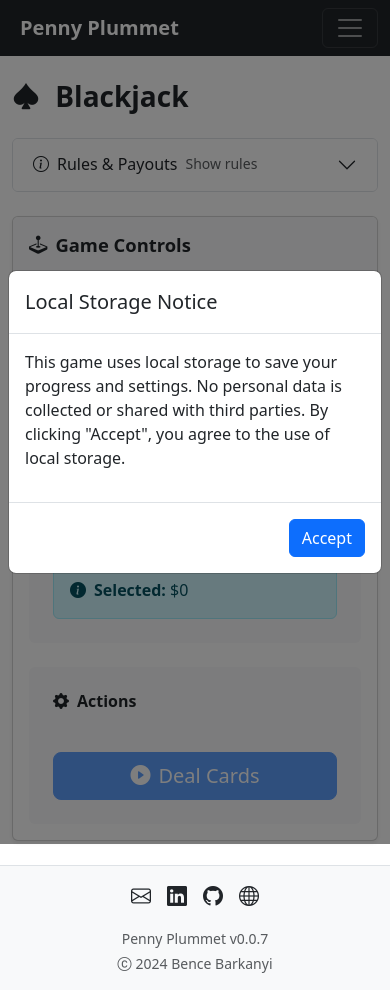
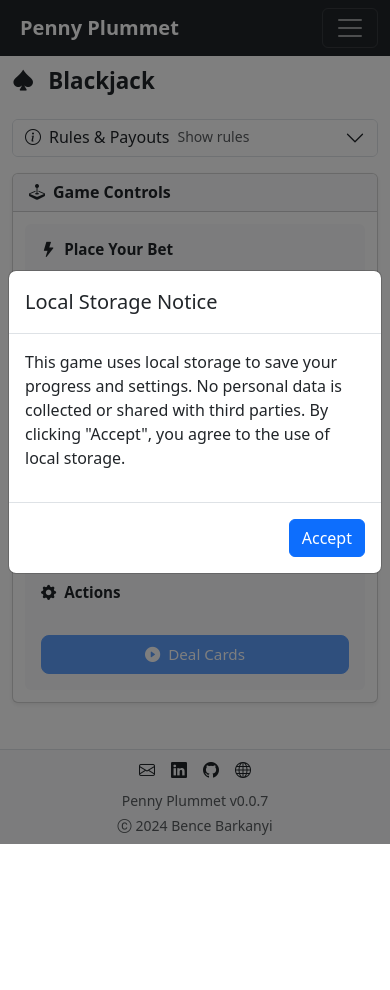
Before and after one commit to benceb2/penny-plummet, a Vue app: page /blackjack in a window 390 px wide. After the commit the page ends 844 px from the top, so only its background shows below. Built offline with nearby package versions, Linux system fonts and the light colour scheme.

Commit message:
set decimals: 1 for clicks stats formatting + work on removing scroll from mobile viewports

```diff
--- a/src/components/layout/AppFooter.vue
+++ b/src/components/layout/AppFooter.vue
@@ -2,7 +2,7 @@
 import pkg from '../../../package.json'
 </script>
 <template>
-  <footer class="mt-auto py-3 bg-light border-top">
+  <footer class="mt-auto py-2 py-md-3 bg-light border-top app-footer">
     <div class="container text-center">
       <div class="mb-3">
         <a
@@ -57,4 +57,14 @@ import pkg from '../../../package.json'
 .hover-opacity:hover {
   opacity: 0.7;
 }
+
+@media (max-width: 767px) {
+  .app-footer .mb-3 {
+    margin-bottom: 0.5rem !important;
+  }
+
+  .app-footer .fs-5 {
+    font-size: 1rem !important;
+  }
+}
 </style>
--- a/src/components/layout/BaseLayout.vue
+++ b/src/components/layout/BaseLayout.vue
@@ -8,7 +8,7 @@ defineProps<{
 </script>
 
 <template>
-  <section class="container py-2 pt-4">
+  <section class="container py-2 pt-4 base-layout">
     <div class="row mb-4">
       <div class="col-12">
         <div class="d-flex justify-content-between align-items-center flex-wrap gap-3">
@@ -32,4 +32,15 @@ defineProps<{
 :slotted(.row:last-child) {
   margin-bottom: 0;
 }
+
+@media (max-width: 767px) {
+  .base-layout {
+    padding-top: 0.75rem !important;
+    padding-bottom: 0.75rem !important;
+  }
+
+  :slotted(.row) {
+    margin-bottom: 1rem;
+  }
+}
 </style>
--- a/src/stores/clickerStore.ts
+++ b/src/stores/clickerStore.ts
@@ -82,11 +82,11 @@ export const useClickerStore = defineStore('clicker', () => {
   }))
   const formattedManualLifetimeClicks = computed(() => formatNumber(manualLifetimeClicks.value, {
     currency: false,
-    decimals: 0
+    decimals: 1
   }))
   const formattedPassiveLifetimeClicks = computed(() => formatNumber(passiveLifetimeClicks.value, {
     currency: false,
-    decimals: 0
+    decimals: 1
   }))
 
   const formattedIncome = computed(() => {
--- a/src/styles/typography.css
+++ b/src/styles/typography.css
@@ -15,3 +15,17 @@
   font-weight: 600;
   line-height: 1.3;
 }
+
+@media (max-width: 767px) {
+  .page-title {
+    font-size: 1.4rem;
+  }
+
+  .section-title {
+    font-size: 1rem;
+  }
+
+  .subsection-title {
+    font-size: 0.95rem;
+  }
+}
--- a/src/views/blackjack/BlackjackView.vue
+++ b/src/views/blackjack/BlackjackView.vue
@@ -132,7 +132,7 @@ const maxBetAmount = computed(() => userStore.chips)
     <!-- Main Content -->
 
     <!-- Stats Section -->
-    <div v-if="showStats" class="row mb-4">
+    <div v-if="showStats" class="row mb-3 mb-md-4">
       <div class="col-12 d-none d-md-block">
         <div class="card">
           <div class="card-header bg-light">
@@ -237,7 +237,7 @@ const maxBetAmount = computed(() => userStore.chips)
 
     <div class="blackjack-view">
     <!-- Rules Summary -->
-    <div class="row mb-4">
+    <div class="row mb-3 mb-md-4">
       <div class="col-12">
         <div class="accordion" id="blackjackRulesAccordion">
           <div class="accordion-item">
@@ -286,10 +286,10 @@ const maxBetAmount = computed(() => userStore.chips)
     </div>
 
     <!-- Dealer's Hand -->
-    <div v-if="gameStore.dealerHand.length" class="row mb-4">
+    <div v-if="gameStore.dealerHand.length" class="row mb-3 mb-md-4">
       <div class="col-12">
         <div class="card shadow-sm">
-          <div class="card-header bg-light">
+          <div class="card-header bg-light blackjack-card-header">
             <div class="d-flex align-items-center">
               <h2 class="mb-0 section-title">
                 <i class="bi bi-person-fill me-2" aria-hidden="true"></i>{{ t('blackjack.dealer.hand') }}
@@ -299,7 +299,7 @@ const maxBetAmount = computed(() => userStore.chips)
               </span>
             </div>
           </div>
-          <div class="card-body">
+          <div class="card-body blackjack-card-body">
             <div class="d-flex justify-content-center">
               <div class="d-flex flex-wrap gap-2 gap-sm-3 justify-content-center p-2 p-sm-3">
                 <PlayingCard v-for="(card, index) in gameStore.dealerHand" :key="index" :card="card" />
@@ -311,10 +311,10 @@ const maxBetAmount = computed(() => userStore.chips)
     </div>
 
     <!-- Player's Hand -->
-    <div v-if="gameStore.playerHand.length" class="row mb-4">
+    <div v-if="gameStore.playerHand.length" class="row mb-3 mb-md-4">
       <div class="col-12">
         <div class="card shadow-sm">
-          <div class="card-header bg-light">
+          <div class="card-header bg-light blackjack-card-header">
             <div class="d-flex align-items-center">
               <h2 class="mb-0 section-title">
                 <i class="bi bi-person-circle me-2" aria-hidden="true"></i>{{ t('blackjack.player.hand') }}
@@ -324,7 +324,7 @@ const maxBetAmount = computed(() => userStore.chips)
               </span>
             </div>
           </div>
-          <div class="card-body">
+          <div class="card-body blackjack-card-body">
             <div class="d-flex justify-content-center">
               <div class="d-flex flex-wrap gap-2 gap-sm-3 justify-content-center p-2 p-sm-3">
                 <PlayingCard v-for="(card, index) in gameStore.playerHand" :key="index" :card="card" />
@@ -339,18 +339,18 @@ const maxBetAmount = computed(() => userStore.chips)
     <div class="row">
       <div class="col-12">
         <div class="card shadow-sm">
-          <div class="card-header bg-light py-3">
+          <div class="card-header bg-light py-2 py-md-3 blackjack-card-header">
             <h2 class="mb-0 section-title">
               <i class="bi bi-joystick me-2" aria-hidden="true"></i>{{ t('blackjack.controls.title') }}
             </h2>
           </div>
-          <div class="card-body">
-            <div class="row g-4">
+          <div class="card-body blackjack-card-body">
+            <div class="row g-3 g-md-4">
               <!-- Betting Section -->
               <div class="col-md-6" v-if="gameStore.gameState === BlackjackState.BETTING">
                 <div class="h-100">
-                  <div class="bg-light p-4 rounded h-100">
-                    <h3 class="d-flex align-items-center mb-4 subsection-title">
+                  <div class="bg-light p-3 p-md-4 rounded h-100">
+                    <h3 class="d-flex align-items-center mb-3 mb-md-4 subsection-title">
                       <i class="bi bi-lightning-fill me-2" aria-hidden="true"></i>{{ t('blackjack.controls.placeBet') }}
                     </h3>
 
@@ -363,8 +363,8 @@ const maxBetAmount = computed(() => userStore.chips)
               <div
                 :class="`col-md-${[BlackjackState.PLAYER_TURN, BlackjackState.GAME_OVER].includes(gameStore.gameState) ? '12' : '6'}`">
                 <div class="h-100">
-                  <div class="bg-light p-4 rounded h-100">
-                    <h3 class="d-flex align-items-center mb-4 subsection-title">
+                  <div class="bg-light p-3 p-md-4 rounded h-100">
+                    <h3 class="d-flex align-items-center mb-3 mb-md-4 subsection-title">
                       <i class="bi bi-gear-fill me-2" aria-hidden="true"></i>{{ t('blackjack.controls.actions') }}
                     </h3>
 
@@ -408,3 +408,29 @@ const maxBetAmount = computed(() => userStore.chips)
     </div>
   </BaseLayout>
 </template>
+
+<style scoped>
+@media (max-width: 767px) {
+  .blackjack-card-header {
+    padding-top: 0.5rem;
+    padding-bottom: 0.5rem;
+  }
+
+  .blackjack-card-body {
+    padding: 0.75rem;
+  }
+
+  .blackjack-view .accordion-button {
+    padding: 0.5rem 0.75rem;
+  }
+
+  .blackjack-view .list-group-item {
+    padding: 0.5rem 0.75rem;
+  }
+
+  .blackjack-view .btn-lg {
+    padding: 0.45rem 0.75rem;
+    font-size: 0.95rem;
+  }
+}
+</style>
--- a/src/views/clicker/ClickArea.vue
+++ b/src/views/clicker/ClickArea.vue
@@ -55,8 +55,7 @@ const handleCollectWithAnimation = () => {
 
 <template>
   <div class="card shadow-sm h-100 rounded-4">
-    <div class="card-body d-flex flex-column justify-content-center align-items-center p-3"
-      style="min-height: 600px;">
+    <div class="card-body d-flex flex-column justify-content-center align-items-center p-3 click-area-body">
 
       <!-- Combo Display -->
       <div class="position-relative w-100 d-flex justify-content-center mb-3" style="height: 0;">
@@ -201,6 +200,10 @@ const handleCollectWithAnimation = () => {
 
 .collect-btn:disabled {
   opacity: 0.6;
+}
+
+.click-area-body {
+  min-height: 600px;
 }
 
 /* Animated background for collect button */
@@ -435,6 +438,10 @@ const handleCollectWithAnimation = () => {
 
 /* Responsive adjustments */
 @media (max-width: 991px) {
+  .click-area-body {
+    min-height: 520px;
+  }
+
   .main-click-btn {
     width: 200px;
     height: 200px;
@@ -446,6 +453,10 @@ const handleCollectWithAnimation = () => {
 }
 
 @media (max-width: 768px) {
+  .click-area-body {
+    min-height: 420px;
+  }
+
   .main-click-btn {
     width: 180px;
     height: 180px;
@@ -455,4 +466,18 @@ const handleCollectWithAnimation = () => {
     font-size: 2.5rem;
   }
 }
+
+@media (max-width: 575px) {
+  .click-area-body {
+    min-height: 340px;
+  }
+
+  .collect-btn {
+    min-height: 64px;
+  }
+
+  .click-icon {
+    font-size: 2.2rem;
+  }
+}
 </style>
--- a/src/views/clicker/ClickerView.vue
+++ b/src/views/clicker/ClickerView.vue
@@ -4,18 +4,42 @@ import StatsHeader from '@/views/clicker/StatsHeader.vue'
 import ClickArea from '@/views/clicker/ClickArea.vue'
 import UpgradesPanel from '@/views/clicker/UpgradesPanel.vue'
 import { useI18n } from 'vue-i18n'
-import { onBeforeUnmount, onMounted } from 'vue'
+import { onBeforeUnmount, onMounted, ref } from 'vue'
 import { useClickerStore } from '@/stores/clickerStore'
 
 const { t } = useI18n()
 const clickerStore = useClickerStore()
+const activePanel = ref<'play' | 'upgrades'>('play')
+const isCompact = ref(false)
+let mediaQuery: MediaQueryList | null = null
+
+const updateCompact = (event: MediaQueryList | MediaQueryListEvent) => {
+  isCompact.value = event.matches
+}
 
 onMounted(() => {
   clickerStore.setClickerActive(true)
+
+  if (typeof window !== 'undefined') {
+    mediaQuery = window.matchMedia('(max-width: 991.98px)')
+    updateCompact(mediaQuery)
+    if (mediaQuery.addEventListener) {
+      mediaQuery.addEventListener('change', updateCompact)
+    } else {
+      mediaQuery.addListener(updateCompact)
+    }
+  }
 })
 
 onBeforeUnmount(() => {
   clickerStore.setClickerActive(false)
+  if (mediaQuery) {
+    if (mediaQuery.removeEventListener) {
+      mediaQuery.removeEventListener('change', updateCompact)
+    } else {
+      mediaQuery.removeListener(updateCompact)
+    }
+  }
 })
 </script>
 
@@ -29,15 +53,34 @@ onBeforeUnmount(() => {
       <!-- Stats Header -->
       <StatsHeader />
 
+      <div v-if="isCompact" class="d-flex justify-content-center mb-3">
+        <div class="btn-group w-100" role="group" aria-label="Clicker panels">
+          <button
+            type="button"
+            class="btn"
+            :class="activePanel === 'play' ? 'btn-primary' : 'btn-outline-primary'"
+            @click="activePanel = 'play'">
+            {{ t('clicker.title') }}
+          </button>
+          <button
+            type="button"
+            class="btn"
+            :class="activePanel === 'upgrades' ? 'btn-primary' : 'btn-outline-primary'"
+            @click="activePanel = 'upgrades'">
+            {{ t('clicker.upgrades.title') }}
+          </button>
+        </div>
+      </div>
+
       <!-- Main Game Area -->
       <div class="row">
         <!-- Left Side - Click Area -->
-        <div class="col-lg-8">
+        <div class="col-lg-8" v-show="!isCompact || activePanel === 'play'">
           <ClickArea />
         </div>
 
         <!-- Right Side - Upgrades -->
-        <div class="col-lg-4">
+        <div class="col-lg-4" v-show="!isCompact || activePanel === 'upgrades'">
           <UpgradesPanel />
         </div>
       </div>
--- a/src/views/clicker/UpgradesPanel.vue
+++ b/src/views/clicker/UpgradesPanel.vue
@@ -9,13 +9,13 @@ const { t } = useI18n()
 </script>
 
 <template>
-  <div class="card shadow-sm h-100 rounded-4">
+  <div class="card shadow-sm h-100 rounded-4 upgrades-card">
     <div class="card-header border-1 rounded-top-4">
       <h2 class="mb-0 text-center fw-bold section-title">
         <i class="bi bi-arrow-up-circle me-2" aria-hidden="true"></i>{{ t('clicker.upgrades.title') }}
       </h2>
     </div>
-    <div class="card-body p-3">
+    <div class="card-body p-3 upgrades-body">
 
       <!-- Auto-Clicker -->
       <div class="bg-white border rounded-3 p-3 mb-3 upgrade-item">
@@ -103,3 +103,20 @@ const { t } = useI18n()
     </div>
   </div>
 </template>
+
+<style scoped>
+@media (max-width: 991px) {
+  .upgrades-card {
+    max-height: calc(100vh - 260px);
+  }
+
+  .upgrades-body {
+    overflow-y: auto;
+    padding: 0.75rem;
+  }
+
+  .upgrade-item {
+    padding: 0.75rem;
+  }
+}
+</style>
--- a/src/views/home/HomeView.vue
+++ b/src/views/home/HomeView.vue
@@ -37,9 +37,9 @@ const recentTransactions = computed(() => {
   <BaseLayout :title="t('home.welcome')">
 
     <!-- Game Selection Cards -->
-    <div class="row g-4 mb-4">
-      <div class="col-md-4">
-        <div class="card h-100 shadow-sm">
+    <div class="row g-3 mb-3">
+      <div class="col-6 col-md-4">
+        <div class="card h-100 shadow-sm home-game-card">
           <div class="card-body d-flex flex-column">
             <div class="d-flex align-items-center mb-3">
               <i class="bi bi-suit-spade-fill fs-2 text-primary me-3" aria-hidden="true"></i>
@@ -55,8 +55,8 @@ const recentTransactions = computed(() => {
         </div>
       </div>
 
-      <div class="col-md-4">
-        <div class="card h-100 shadow-sm">
+      <div class="col-6 col-md-4">
+        <div class="card h-100 shadow-sm home-game-card">
           <div class="card-body d-flex flex-column">
             <div class="d-flex align-items-center mb-3">
               <i class="bi bi-mouse fs-2 text-success me-3" aria-hidden="true"></i>
@@ -72,8 +72,8 @@ const recentTransactions = computed(() => {
         </div>
       </div>
 
-      <div class="col-md-4">
-        <div class="card h-100 shadow-sm">
+      <div class="col-6 col-md-4">
+        <div class="card h-100 shadow-sm home-game-card">
           <div class="card-body d-flex flex-column">
             <div class="d-flex align-items-center mb-3">
               <i class="bi bi-bullseye fs-2 text-danger me-3" aria-hidden="true"></i>
@@ -90,7 +90,7 @@ const recentTransactions = computed(() => {
       </div>
     </div>
 
-    <div class="row">
+    <div class="row home-secondary d-none d-md-flex">
       <div class="col-md-6 mb-4 mb-md-0">
         <div class="card h-100">
           <div class="card-header">
@@ -159,5 +159,36 @@ const recentTransactions = computed(() => {
       </div>
     </div>
 
+    <div class="row d-md-none g-2">
+      <div class="col-6">
+        <RouterLink to="/achievements" class="btn btn-outline-primary w-100">
+          <i class="fa fa-trophy me-2" aria-hidden="true"></i>
+          {{ t('home.achievements.viewAll') }}
+        </RouterLink>
+      </div>
+      <div class="col-6">
+        <RouterLink to="/transactions" class="btn btn-outline-success w-100">
+          <i class="fa fa-money-bill-wave me-2" aria-hidden="true"></i>
+          {{ t('home.transactions.viewAll') }}
+        </RouterLink>
+      </div>
+    </div>
+
   </BaseLayout>
 </template>
+
+<style scoped>
+@media (max-width: 767px) {
+  .home-game-card .card-body {
+    padding: 0.75rem;
+  }
+
+  .home-game-card .section-title {
+    font-size: 0.95rem;
+  }
+
+  .home-game-card .text-muted {
+    font-size: 0.8rem;
+  }
+}
+</style>
--- a/src/views/roulette/RouletteTable.vue
+++ b/src/views/roulette/RouletteTable.vue
@@ -170,11 +170,11 @@ const outsideBets = computed(() => {
     <!-- Mobile Layout -->
     <div class="d-md-none">
       <!-- Zero and Dozens in one row -->
-      <div class="row g-1 mb-2" style="padding-top: 10px;">
+      <div class="row g-1 mb-2" style="padding-top: 6px;">
         <div class="col-3">
           <button
             :class="`btn btn-outline-light w-100 ${getBetAmount(0) > 0 ? 'active position-relative' : ''}`"
-            style="height: 50px; font-size: 1.25rem; font-weight: bold;"
+            style="height: 40px; font-size: 1.1rem; font-weight: bold;"
             @click="onPlaceBet('straight', [0], currentBetAmount)">
             0
             <span
@@ -187,7 +187,7 @@ const outsideBets = computed(() => {
         <div v-for="bet in outsideBets.dozens" :key="bet.label" class="col-3">
           <button
             :class="`btn btn-outline-light w-100 ${getOutsideBetAmount(bet.numbers) > 0 ? 'active position-relative' : ''}`"
-            style="height: 50px; font-size: 0.75rem;"
+            style="height: 40px; font-size: 0.7rem;"
             @click="onPlaceBet(bet.type, bet.numbers, currentBetAmount)">
             {{ bet.label }}
             <span
@@ -200,7 +200,7 @@ const outsideBets = computed(() => {
       </div>
 
       <!-- Mobile Number Grid (4 columns) -->
-      <div class="mb-2" style="padding-top: 10px;">
+      <div class="mb-2" style="padding-top: 6px;">
         <div class="row g-1">
           <div v-for="row in mobileGrid" :key="row[0]" class="col-12 mb-1">
             <div class="d-flex gap-1">
@@ -223,11 +223,11 @@ const outsideBets = computed(() => {
       </div>
 
       <!-- Mobile Even Money Bets (2x3 grid) -->
-      <div class="row g-1" style="padding-top: 10px;">
+      <div class="row g-1" style="padding-top: 6px;">
         <div v-for="bet in outsideBets.even_money" :key="bet.label" class="col-4">
           <button
             :class="`btn w-100 ${bet.btnClass || 'btn-outline-light'} ${getOutsideBetAmount(bet.numbers) > 0 ? 'active position-relative' : ''}`"
-            style="font-size: 0.75rem; padding: 0.5rem 0.25rem;"
+            style="font-size: 0.7rem; padding: 0.4rem 0.2rem;"
             @click="onPlaceBet(bet.type, bet.numbers, currentBetAmount)">
             {{ bet.label }}
             <span
@@ -264,11 +264,11 @@ const outsideBets = computed(() => {
 }
 
 .mobile-number-btn {
-  height: 45px;
+  height: 34px;
   font-weight: bold;
   position: relative;
   overflow: visible !important;
-  font-size: 0.9rem;
+  font-size: 0.8rem;
 }
 
 /* Badge styles */
@@ -299,7 +299,7 @@ const outsideBets = computed(() => {
 /* Mobile optimizations */
 @media (max-width: 767px) {
   .roulette-felt {
-    padding: 0.5rem !important;
+    padding: 0.25rem !important;
   }
 }
 
--- a/src/views/roulette/RouletteView.vue
+++ b/src/views/roulette/RouletteView.vue
@@ -101,7 +101,7 @@ if (currentBetAmount.value === 100 && userStore.chips < 100) {
   <BaseLayout :title="t('roulette.title')" bootstrapIcon="dice-5">
 
     <!-- Betting Bar -->
-    <div class="card bg-white border-0 mb-3">
+    <div class="card bg-white border-0 mb-2 mb-md-3">
       <div class="card-body py-2">
         <div class="row align-items-center g-2">
 
@@ -187,7 +187,7 @@ if (currentBetAmount.value === 100 && userStore.chips < 100) {
       @close="handleNewGame" />
 
     <!-- Spinner and Betting Info During Spin -->
-    <div v-if="gameStore.gameState === RouletteState.SPINNING" class="mb-3">
+    <div v-if="gameStore.gameState === RouletteState.SPINNING" class="mb-2 mb-md-3">
       <RouletteSpinner
         :is-spinning="gameStore.gameState === RouletteState.SPINNING"
         :winning-number="gameStore.winningNumber"
@@ -229,7 +229,7 @@ if (currentBetAmount.value === 100 && userStore.chips < 100) {
     </div>
 
     <!-- Main Game Area -->
-    <div class="card mb-3" v-if="gameStore.gameState === RouletteState.BETTING">
+    <div class="card mb-2 mb-md-3" v-if="gameStore.gameState === RouletteState.BETTING">
       <div class="card-header bg-white">
         <ul class="nav nav-tabs card-header-tabs">
           <li class="nav-item">
@@ -334,4 +334,15 @@ if (currentBetAmount.value === 100 && userStore.chips < 100) {
   background-color: #842029;
   border-color: #661d28;
 }
+
+@media (max-width: 767px) {
+  .card-body {
+    padding: 0.75rem;
+  }
+
+  .nav-tabs .nav-link {
+    padding: 0.4rem 0.6rem;
+    font-size: 0.85rem;
+  }
+}
 </style>
```
